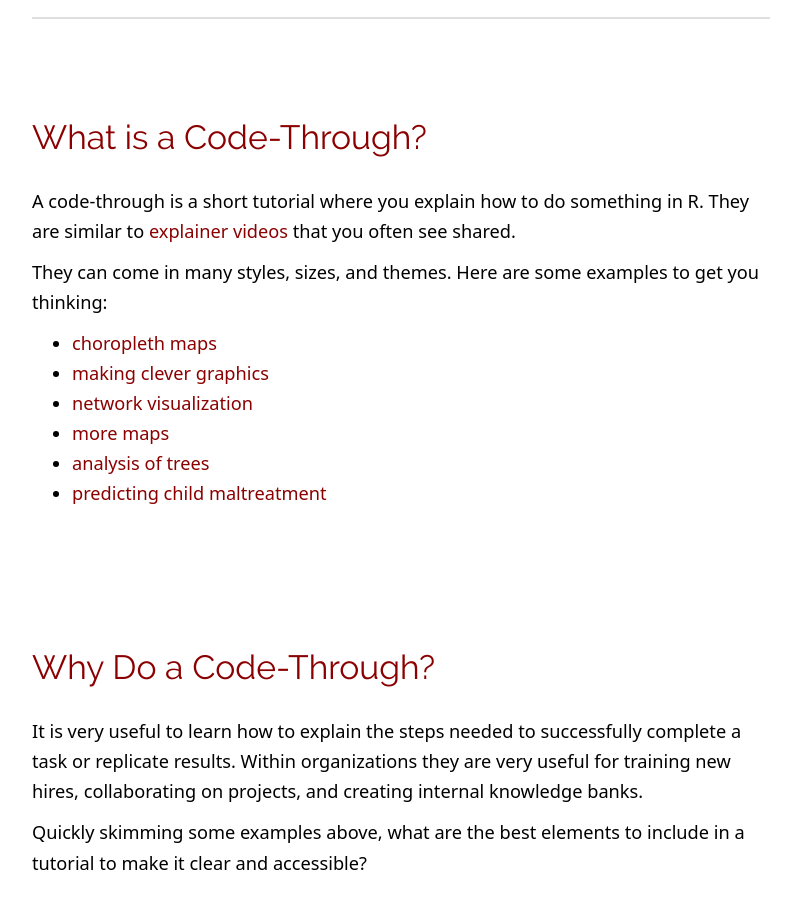
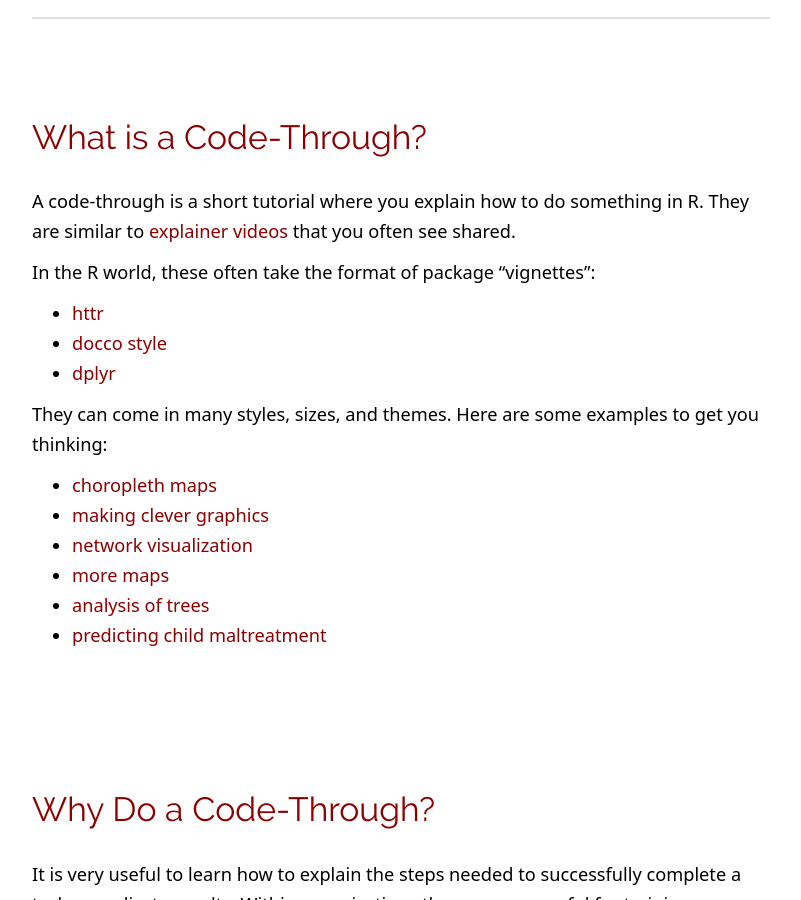
Before and after one commit to DS4PS/cpp-526-fall-2019, a Jekyll site: the page LABS/code-through-assignment.html, which Jekyll copies as it is, in a window 1280 px wide and 900 px high, scrolled down 415 px. Shown: the whole window, without its empty margins (239-1040 px from the left). Built offline with Jekyll 4.4.1, drawn with Linux system fonts in a browser that asks for light colours.

Commit message:
code-through

```diff
--- a/LABS/code-through-assignment.html
+++ b/LABS/code-through-assignment.html
@@ -179,6 +179,13 @@ summary {
 <div id="what-is-a-code-through" class="section level1">
 <h1>What is a Code-Through?</h1>
 <p>A code-through is a short tutorial where you explain how to do something in R. They are similar to <a href="https://blog.hubspot.com/marketing/explainer-videos">explainer videos</a> that you often see shared.</p>
+<p>In the R world, these often take the format of package “vignettes”:</p>
+<ul>
+<li><a href="https://cran.r-project.org/web/packages/httr/vignettes/quickstart.html">httr</a><br />
+</li>
+<li><a href="https://cran.r-project.org/web/packages/knitr/vignettes/docco-linear.html">docco style</a></li>
+<li><a href="https://cran.r-project.org/web/packages/dplyr/vignettes/dplyr.html">dplyr</a></li>
+</ul>
 <p>They can come in many styles, sizes, and themes. Here are some examples to get you thinking:</p>
 <ul>
 <li><a href="http://www.rpubs.com/cenuno/choropleth_map">choropleth maps</a><br />
--- a/LABS/code-through-assignment.rmd
+++ b/LABS/code-through-assignment.rmd
@@ -22,6 +22,12 @@ knitr::opts_chunk$set( echo=F, fig.width=9, fig.height=6, warning=F, message=F )
 # What is a Code-Through?
 
 A code-through is a short tutorial where you explain how to do something in R. They are similar to [explainer videos](https://blog.hubspot.com/marketing/explainer-videos) that you often see shared.
+
+In the R world, these often take the format of package "vignettes":
+
+* [httr](https://cran.r-project.org/web/packages/httr/vignettes/quickstart.html)
+* [docco style](https://cran.r-project.org/web/packages/knitr/vignettes/docco-linear.html)
+* [dplyr](https://cran.r-project.org/web/packages/dplyr/vignettes/dplyr.html)
 
 
 They can come in many styles, sizes, and themes. Here are some examples to get you thinking:
```
